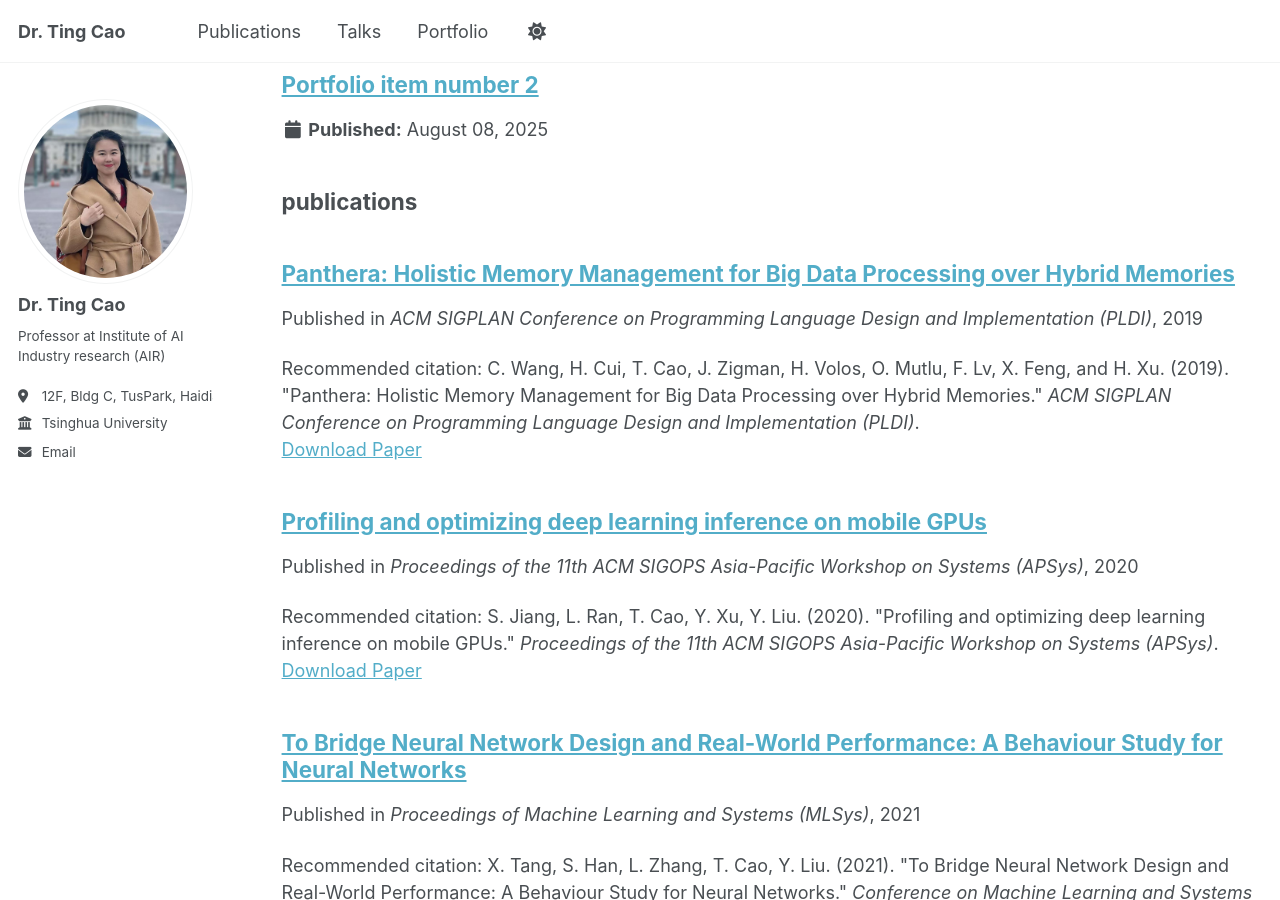
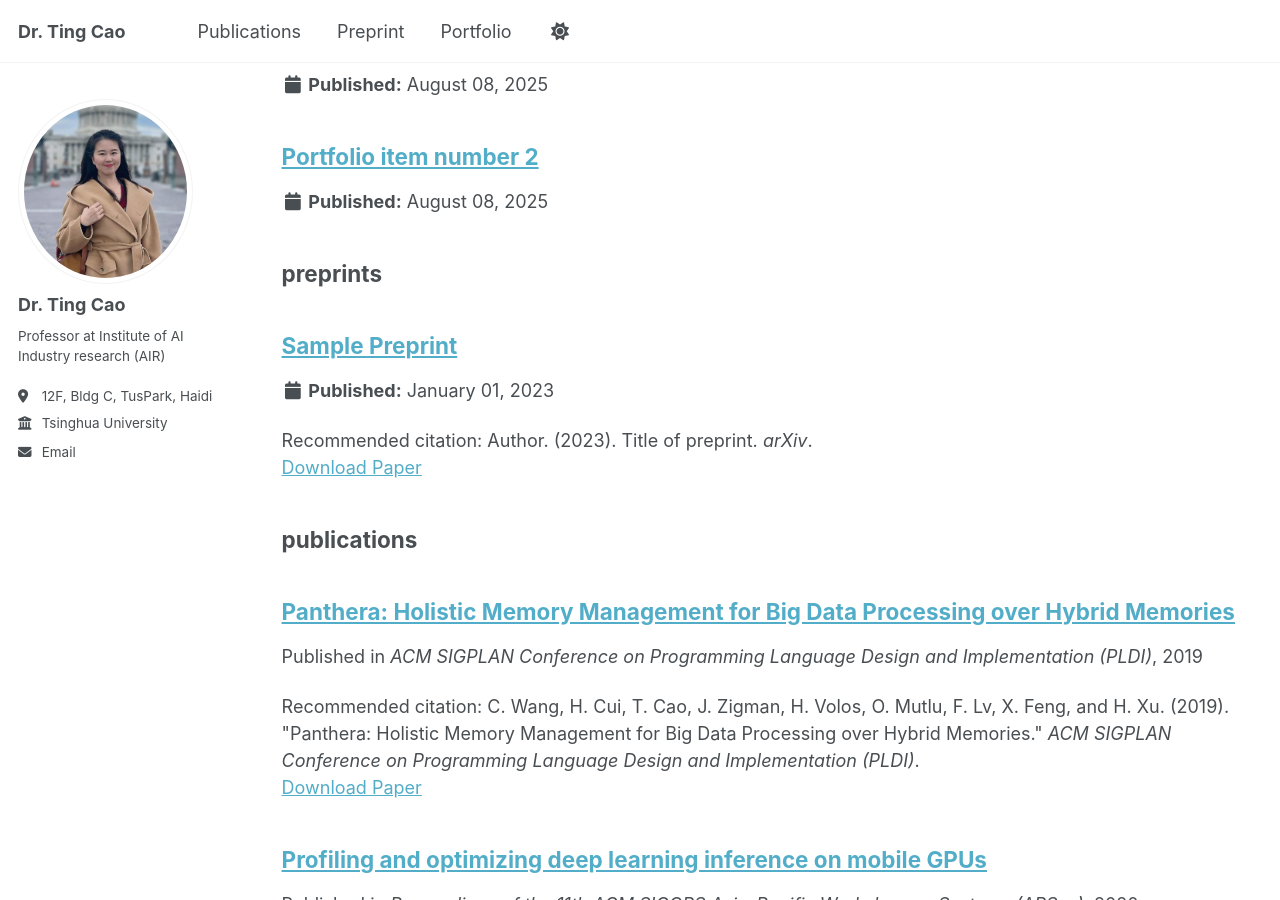
Before and after one commit to tingcao952/tingcao952.github.io, a Jekyll site: the page built from _pages/sitemap.md, in a window 1280 px wide and 900 px high, scrolled down 2661 px. Built offline with Jekyll 4.4.1, drawn with Linux system fonts in a browser that asks for light colours; a script that is not in the unit is left out; some of the changed text lies outside the part shown.

Commit message:
update talks to preprint

```diff
--- a/_config.yml
+++ b/_config.yml
@@ -226,6 +226,9 @@ collections:
   portfolio:
     output: true
     permalink: /:collection/:path/
+  preprints:
+    output: true
+    permalink: /:collection/:path/
   talks:
     output: true
     permalink: /:collection/:path/
@@ -282,6 +285,15 @@ defaults:
   - scope:
       path: ""
       type: talks
+    values:
+      layout: talk
+      author_profile: true
+      share: true
+
+  # _preprints
+  - scope:
+      path: ""
+      type: preprints
     values:
       layout: talk
       author_profile: true
--- a/_data/navigation.yml
+++ b/_data/navigation.yml
@@ -11,8 +11,8 @@ main:
   - title: "Publications"
     url: /publications/
 
-  - title: "Talks"
-    url: /talks/
+  - title: "Preprint"
+    url: /preprint/
 
   # - title: "Teaching"
   #   url: /teaching/
--- /dev/null
+++ b/_preprints/sample-preprint.md
@@ -0,0 +1,13 @@
+---
+title: "Sample Preprint"
+collection: preprints
+permalink: /preprints/sample-preprint
+date: 2023-01-01
+venue: "arXiv"
+paperurl: "https://arxiv.org/abs/example"
+citation: "Author. (2023). Title of preprint. <i>arXiv</i>."
+---
+
+This is a sample preprint to test the collection.
+
+[Download paper here](https://arxiv.org/pdf/example.pdf)
```
Also changed, not shown: _pages/preprint.html (added, +19 -0 lines).
